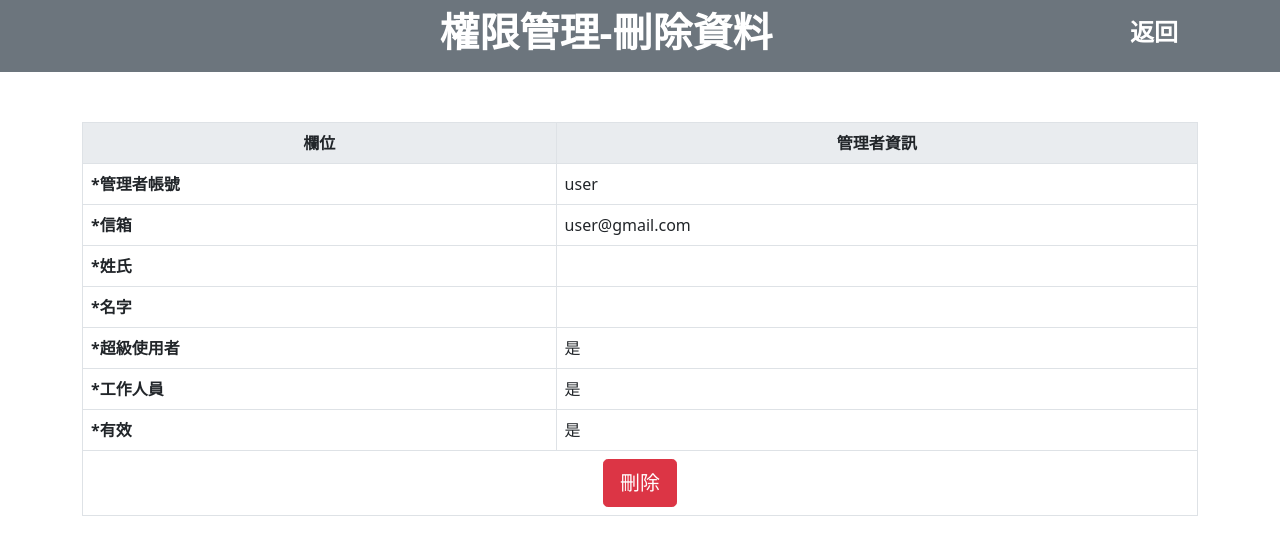
After one commit to Knight2689/project, a Django app: page /managementdelete/1/ in a window 1280 px wide. The commit adds this page. Shown: the top 555 px of the page. Run offline with Django 4.2, Linux system fonts and the light colour scheme; data comes from the database, SQL or seed files in the repository; both versions use the stored data as it was after the commit; some libraries are stand-ins or nearby versions.

Commit message:
2024/3/7

```diff
--- a/myapp/views.py
+++ b/myapp/views.py
@@ -5,6 +5,7 @@ from django.views.decorators.csrf import csrf_exempt
 from smtplib import SMTP, SMTPAuthenticationError, SMTPException
 from django.contrib.auth import authenticate
 from django.contrib.auth.models import User
+from django.contrib.auth.hashers import make_password
 from django.contrib import auth
 from django.urls import reverse
 from django.http import HttpResponse
@@ -168,6 +169,84 @@ def managementcreatedata(request):  #新增權限管理
         return redirect("/managementlist/")
     else:
         return render(request,"managementcreatedata.html",locals())
+
+@csrf_exempt
+def managementedit(request, id=None):  #編輯權限管理
+    if request.method == "POST":
+        username = request.POST.get("username",None)
+        password = request.POST.get("password", None)
+        if password is not None:
+            hashed_password = make_password(password)
+        email = request.POST.get("email",None)
+        first_name = request.POST.get("first_name",None)
+        last_name = request.POST.get("last_name",None)
+        is_superuser= int(request.POST.get("is_superuser", 0))
+        is_staff = int(request.POST.get("is_staff", 0))
+        is_active= int(request.POST.get("is_active", 0))
+        print('is_superuser=',is_superuser,'is_staff=',is_staff,'is_active',is_active) #除錯用
+        update = User.objects.get(id=id)
+        update.username = username
+        update.password = hashed_password
+        update.email = email
+        update.first_name = first_name
+        update.last_name = last_name
+        update.is_superuser = is_superuser
+        update.is_staff = is_staff
+        update.is_active = is_active
+        update.save()
+        return redirect('/managementlist/')
+
+    else:
+        update = User.objects.get(id=id)
+        return render(request,"managementedit.html",locals())
+
+@csrf_exempt
+def managementdelete(request, id=None):  #刪除權限管理
+    if request.method == "POST":
+        data = User.objects.get(id=id)
+        data.delete()
+        return redirect("/managementlist/")
+    else:
+        dict_data = User.objects.get(id=id)
+        return render(request,"managementdelete.html",locals())
+
+@csrf_exempt
+def listall(request):  #會員管理
+    if 'site_search' in request.POST:
+        site_search = request.POST["site_search"]
+        site_search = site_search.strip() #去空白
+        keywords = site_search.split(" ")#字元切割
+        q_objects = Q()
+        for keyword in keywords:
+            if keyword != "":
+                status = True
+                if keyword == "男":
+                    keyword = "M"
+                elif keyword == "女":
+                    keyword = "F"
+                elif keyword == "是":
+                    q_objects.add(Q(Isblacklisted=1), Q.OR)
+                elif keyword == "否":
+                    q_objects.add(Q(Isblacklisted=0), Q.OR)
+                q_objects.add(Q(Username__contains=keyword),Q.OR)
+                q_objects.add(Q(Usersex__contains=keyword),Q.OR)
+                q_objects.add(Q(Userbirthday__contains=keyword),Q.OR)
+                q_objects.add(Q(Usertel__contains=keyword),Q.OR)
+                q_objects.add(Q(Usermail__contains=keyword),Q.OR)
+                q_objects.add(Q(Passwd__contains=keyword),Q.OR)
+                q_objects.add(Q(Useraddress__contains=keyword),Q.OR)
+            resultList = registered_user.objects.filter(q_objects)
+    else:
+        resultList =  registered_user.objects.all().order_by('id')
+
+    if not resultList:
+        errormessage="無資料"
+        status = False
+    else:
+        errormessage=""
+        status = True
+    return render(request,"listall.html",locals())
+
 
 #使用者
 def subject(request):#首頁
--- a/project/urls.py
+++ b/project/urls.py
@@ -31,7 +31,8 @@ urlpatterns = [
     path('product/create/', views.product_create, name='product_create'),
     path('managementlist/',views.managementlist),  #權限管理
     path('managementcreatedata/',views.managementcreatedata),  #新增權限管理
-
+    path('managementedit/<int:id>/',views.managementedit),  #編輯權限管理
+    path('managementdelete/<int:id>/',views.managementdelete),  #刪除權限管理
 
     #使用者
     #path('',views,subject),
--- /dev/null
+++ b/static/managementdelete.css
@@ -0,0 +1,29 @@
+h1, h4{
+    text-align: center;
+    color: white;
+    width: auto;
+}
+#tabletop
+{
+    background-color: #e9ecef;
+    font-weight: bold;
+    text-align: center;
+}
+table{
+    margin-left: auto;
+    margin-right: auto;
+    margin-top: 50px;
+}
+
+table, th ,td{
+    border: 1px solid;
+    border-collapse: collapse;
+}
+
+button{
+    font-size: larger;
+}
+.navbar
+{
+    background-color: #6C757D;
+}
--- a/templates/managementcreatedata.html
+++ b/templates/managementcreatedata.html
@@ -1,5 +1,3 @@
-{% extends "base.html" %}
-
 {% block title %}
     {% load static %}
     <title>新增權限管理</title>
--- /dev/null
+++ b/templates/managementdelete.html
@@ -0,0 +1,79 @@
+<!DOCTYPE html>
+<html lang="en">
+<head>
+{% load static %}
+    <meta charset="UTF-8">
+    <meta name="viewport" content="width=device-width, initial-scale=1.0">
+    <title>刪除權限管理</title>
+    <link rel="stylesheet" href="{% static './managementdelete.css' %}">
+    <link rel="stylesheet" href="{% static 'css/bootstrap.min.css' %}">
+</head>
+<nav class="navbar navbar-expand-lg navbar-light" >
+    <div class="container">
+        <h1 class="title mx-auto"><b>權限管理-刪除資料</b></h1>
+        <a href="/managementlist/" class="navbar-brand" style="margin-right: 20px;"><h4><b>返回</b></h4></a>
+    </div>
+</nav>
+<div class="container">
+    <form action="/managementdelete/{{ dict_data.id }}/" method="POST">
+        {% csrf_token %}
+        <table class="table table-bordered">
+            <tr id="tabletop">
+                <th>欄位</th>
+                <th>管理者資訊</th>
+            </tr>
+            <tr>
+                <th><span>*</span>管理者帳號</th>
+                <td>{{ dict_data.username }}</td>
+            </tr>
+            <tr>
+                <th><span>*</span>信箱</th>
+                <td>{{ dict_data.email }}</td>
+            </tr>
+            <tr>
+                <th><span>*</span>姓氏</th>
+                <td>{{ dict_data.first_name }}</td>
+            </tr>
+            <tr>
+                <th><span>*</span>名字</th>
+                <td>{{ dict_data.last_name }}</td>
+            </tr>
+            <tr>
+                <th><span>*</span>超級使用者</th>
+                <td>
+                    {% if dict_data.is_superuser %}
+                        是
+                    {% else %}
+                        否
+                    {% endif %}
+                </td>
+            </tr>
+            <tr>
+                <th><span>*</span>工作人員</th>
+                <td>
+                    {% if dict_data.is_staff %}
+                        是
+                    {% else %}
+                        否
+                    {% endif %}
+                </td>
+            </tr>
+            <tr>
+                <th><span>*</span>有效</th>
+                <td>
+                    {% if dict_data.is_active %}
+                        是
+                    {% else %}
+                        否
+                    {% endif %}
+                </td>
+            </tr>
+            <tr>
+                <td colspan="2" style="text-align: center;">
+                    <button onclick="return doublecheck();" class="btn btn-danger btn-lg custom-margin" name="button">刪除</button>
+                </td>
+            </tr>
+        </table>
+    </form>
+</div>
+<script src="{% static 'js/doublecheck_delete.js' %}"></script>
```
Also changed, not shown: static/managementedit.css (added, +31 -0 lines), templates/managementedit.html (added, +65 -0 lines), templates/managementlist.html (+7 -2 lines), db.sqlite3.
